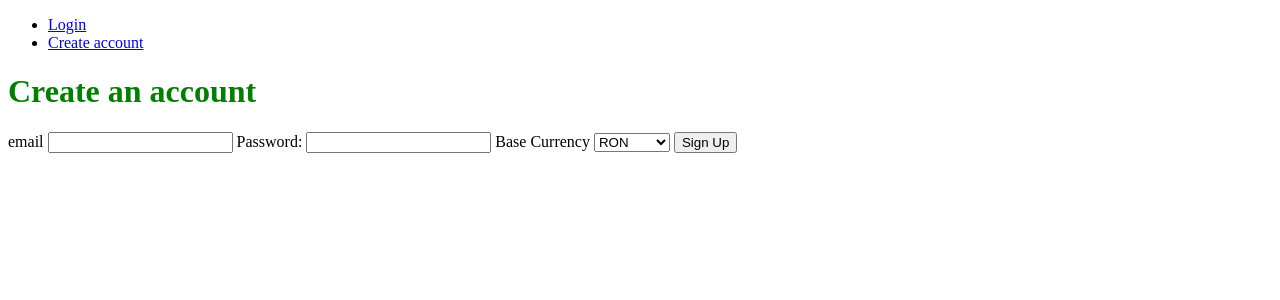
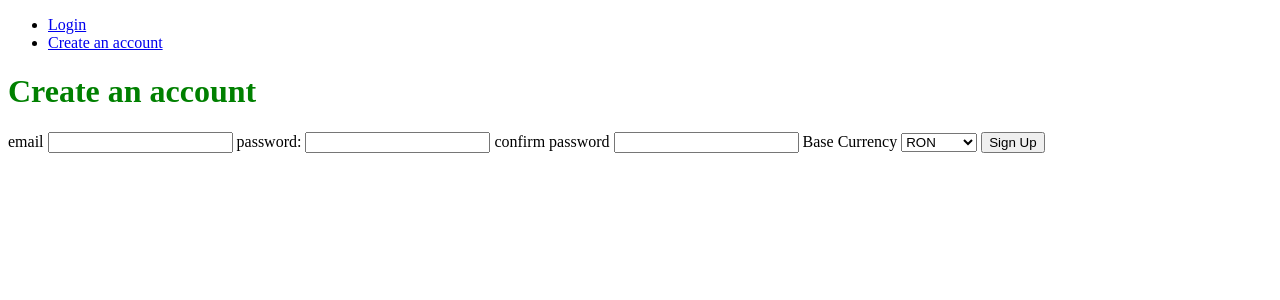
Before and after one commit to paulazoitei/PersonalFinanceTracker, a Flask app: page /register in a window 1280 px wide. Shown: the top 300 px of the page. Run offline with Flask 2, Linux system fonts and the light colour scheme; some libraries are stand-ins or nearby versions.

Commit message:
made_logout_post_add_csrf_add_confirmation_password_and_solve_bugs

```diff
--- a/app/app.py
+++ b/app/app.py
@@ -14,7 +14,7 @@ from flask_login import LoginManager
 from routes.home import home_bp
 import os
 from dotenv import load_dotenv
-
+from flask_wtf.csrf import CSRFProtect
 
 class AppFactory:
 
@@ -25,22 +25,28 @@ class AppFactory:
         self.configure_extensions()
         self.configure_login()
         self.register_routes()
+        self.configure_csrf()
 
 
 
     def configure_login(self):
         self.login_manager=LoginManager()
-        self.login_manager.login_view = "login"
+        self.login_manager.login_view = "login_bp.login"
         self.login_manager.init_app(self.app)
 
         @self.login_manager.user_loader
         def load_user(user_id):
             return User.query.get(int(user_id))
+    def configure_csrf(self):
+        self.csrf=CSRFProtect()
+        self.csrf.init_app(self.app)
 
 
     def configure_app(self):
         self.app.config.from_object(Config)
-        self.app.config["SECRET_KEY"]=os.getenv("SECRET_KEY") or "sdajhoiwhyroqyhrohkjhsfkjah"
+        load_dotenv()
+        self.app.config["SECRET_KEY"]=os.getenv("SECRET_KEY")
+
 
 
         self.app.config['SESSION_TYPE']='filesystem'
--- a/app/services/authentication.py
+++ b/app/services/authentication.py
@@ -11,10 +11,14 @@ def register():
     if request.method=="POST":
         email=request.form.get("email")
         password=request.form.get("password")
+        confirm_password=request.form.get("confirm_password")
         base_currency=request.form.get("base_currency")
 
         if User.query.filter_by(email=email).first():
-            return render_template("sign_up.html",erorr="Email already taken!")
+            return render_template("sign_up.html",error="Email already taken!")
+
+        if password!=confirm_password:
+            return render_template("sign_up.html",error="The passwords don't match!")
 
         hashed_password=generate_password_hash(password,method="pbkdf2:sha256")
 
@@ -42,7 +46,7 @@ def login():
     return render_template("login.html")
 
 logout_bp=Blueprint('logout_bp',__name__)
-@logout_bp.route('/logout',methods=['POST','GET'])
+@logout_bp.route('/logout',methods=['POST'])
 @login_required
 def logout():
     logout_user()
--- a/app/templates/sign_up.html
+++ b/app/templates/sign_up.html
@@ -2,29 +2,31 @@
 <html lang="en">
     <head>
         <meta charset="UTF-8">
-        <meta name="viewport" content=""width=defice-width, initial-scale="1.0">
-        <title>Sign Up</title>
+        <meta name="viewport" content="width=device-width, initial-scale=1.0">
+        <title>Sign up</title>
         <style>
-            h1 {color: green;}
+            h1{color:green;}
             .error{color:red;}
         </style>
     </head>
     <body>
         <nav>
             <ul>
-            <li><a href="/login">Login</a></li>
-            <li><a href="/register">Create account</a></li>
+                <li><a href="/login">Login</a></li>
+                <li><a href="/register">Create an account</a></li>
             </ul>
         </nav>
         <h1>Create an account</h1>
         {% if error %}
-        <p class="error">{{error}}</p>
-        {% endif %}
+            <p class="error">{{error}}</p>
+        {%endif%}
         <form action="/register" method="post">
             <label for="email">email</label>
             <input type="text" name="email" required/>
-            <label for="password">Password:</label>
+            <label for="password">password:</label>
             <input type="password" name="password" required/>
+            <label for="confirm_password">confirm password</label>
+            <input type="password" name="confirm_password" required/>
             <label for="base_currency">Base Currency</label>
             <select name="base_currency" id="base_currency">
                 <option value="RON">RON</option>
```
Also changed, not shown: app/templates/dashboard.html (+9 -1 lines).
